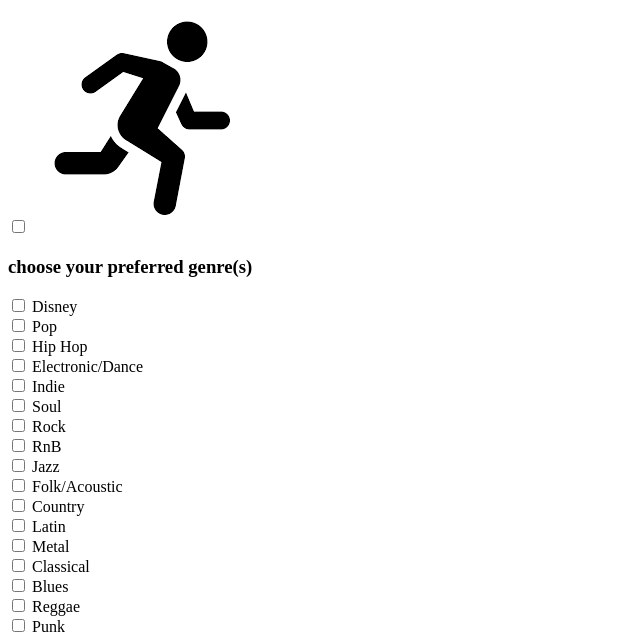
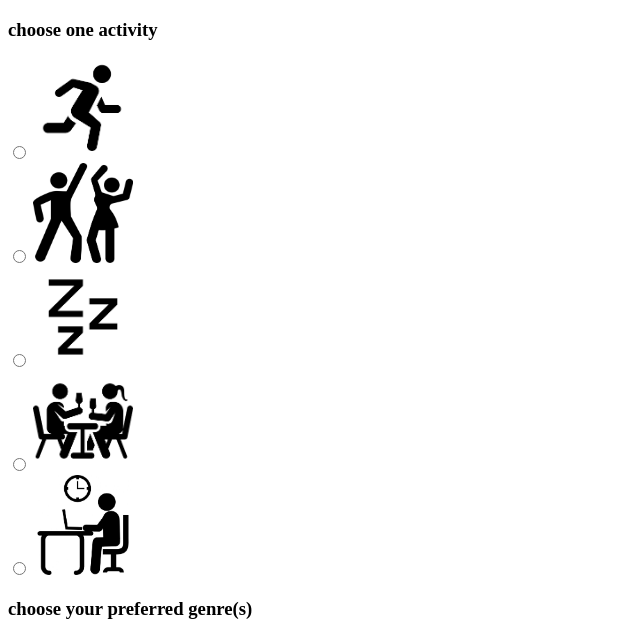
Before and after one commit to hurkens/final-assignment-k-d, a plain HTML site: page index.html in a window 1280 px wide. Shown: the top 636 px of the page, without its empty margins (0-640 px from the left). Drawn offline with Linux system fonts and the light colour scheme.

Commit message:
plaatjes toegevoegd, activity werkend

```diff
--- a/index.html
+++ b/index.html
@@ -15,7 +15,12 @@
   </head>
 
   <body>
-      <input type="checkbox" name="Activity" value="Workout"> <img src="workout.png"></img> <br>
+    <h3> choose one activity </h3>
+      <input type="radio" name="Activity" value="Workout"> <img src="workout.png" height="100" width="100"></img> <br>
+      <input type="radio" name="Activity" value="Party"> <img src="party.png" height="100" width="100"></img> <br>
+      <input type="radio" name="Activity" value="Sleep"> <img src="sleep.png" height="100" width="100"></img> <br>
+      <input type="radio" name="Activity" value="Dinner"> <img src="dinner.png" height="100" width="100"></img> <br>
+      <input type="radio" name="Activity" value="Study"> <img src="study.png" height="100" width="100"></img> <br>
 
     <h3> choose your preferred genre(s) </h3>
       <input type="checkbox" name="FormGenre" value="Disney"> Disney <br>
--- a/scriptKD.js
+++ b/scriptKD.js
@@ -18,12 +18,11 @@ function CheckBoxes() {
   var i;
   for(i = 0; i < activityList.length; i++) {
       if (activityList[i].checked) {
-          Activities.push(activityList[i].value);
+          activities.push(activityList[i].value);
 
           }
-          console.log(Activities);
         }
-
+console.log(activities);
 }
 
 function myFunction() {
```
Also changed, not shown: dinner.png (added), party.png (added), sleep.png (added), study.png (added), 1 other file.
